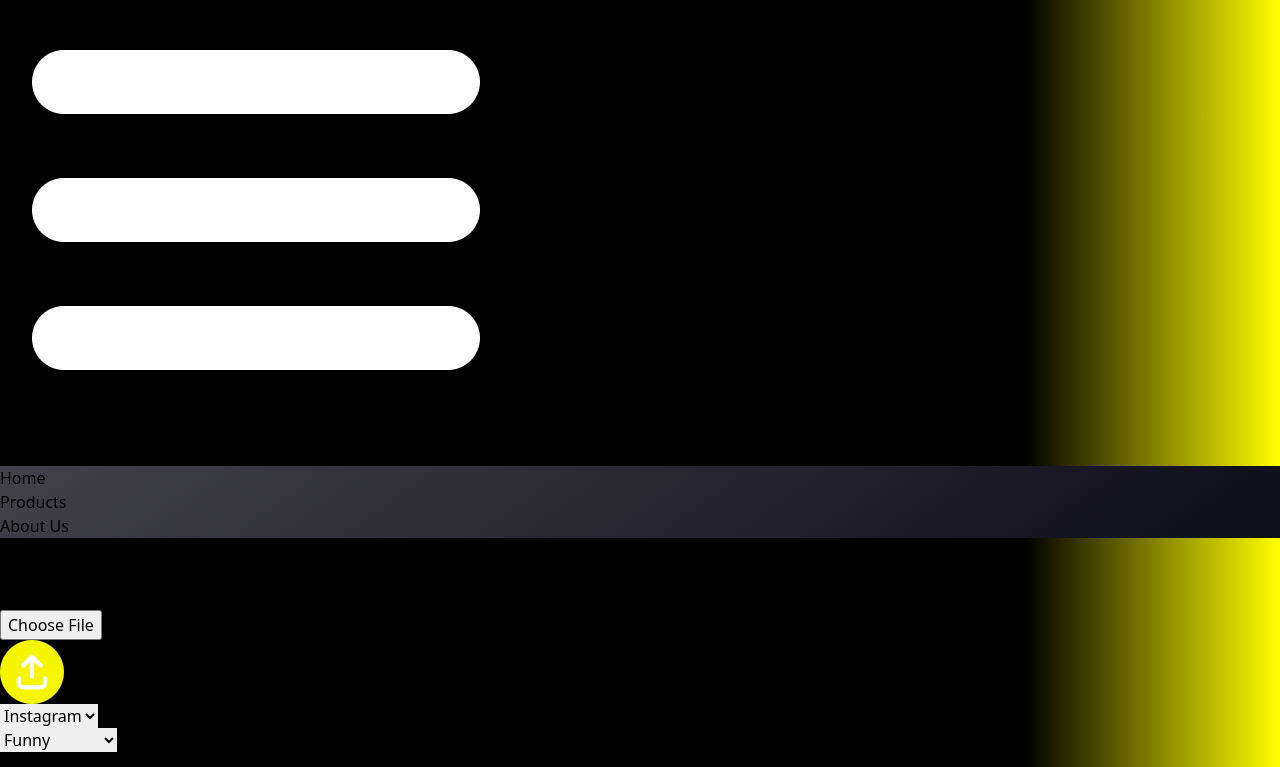
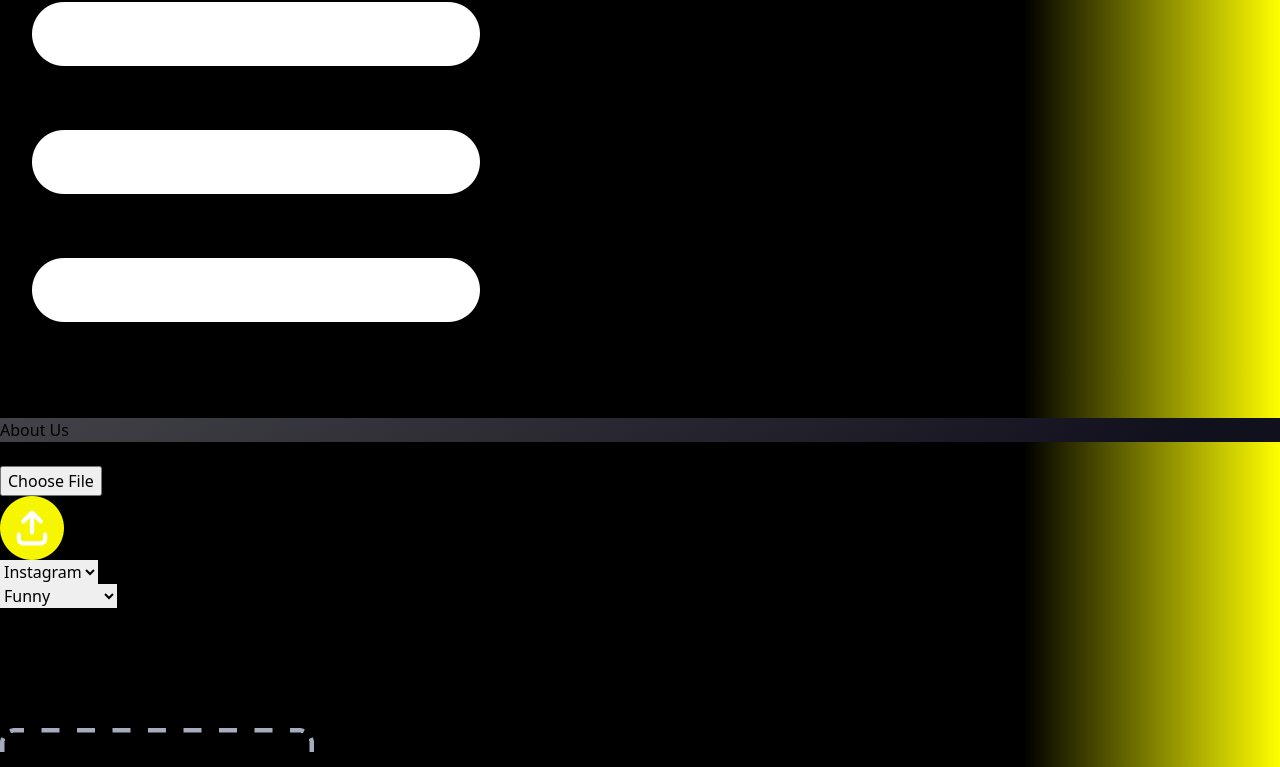
Before and after one commit to Mukul-Sharma-1998/image-caption-generation-frontend, a React (Vite) app: page / in a window 1280 px wide. Shown: the part 393-1160 px from the top of the page. Built offline with nearby package versions, Linux system fonts and the light colour scheme.

Commit message:
updated main page

```diff
--- a/package.json
+++ b/package.json
@@ -12,7 +12,8 @@
   "dependencies": {
     "react": "^18.2.0",
     "react-dom": "^18.2.0",
-    "react-hook-form": "^7.51.5"
+    "react-hook-form": "^7.51.5",
+    "react-type-animation": "^3.2.0"
   },
   "devDependencies": {
     "@types/react": "^18.2.66",
--- a/src/components/ImageUpload.jsx
+++ b/src/components/ImageUpload.jsx
@@ -1,7 +1,8 @@
 import { React, useState } from 'react'
 import { useForm } from 'react-hook-form'
-import { platforms, moods } from '../constants'
+import { platforms, moods, rightPannelContent } from '../constants'
 import upload from '../assets/upload.png'
+import { TypeAnimation } from 'react-type-animation';
 
 const ImageUpload = () => {
   const [platform, setPlatform] = useState("Instagram")
@@ -68,7 +69,14 @@
     <div>
       <div className='sm:flex justify-evenly'>
         <div className='sm:flex items-center sm:w-1/3 hidden'>
-          <h1 className='text-yellow-300 text-center font-bold p-4 text-[40px] opacity-50'>Up your <br/> social media <br/> game!</h1>
+          {/* <h1 className='text-yellow-300 text-center font-bold p-4 text-[40px] opacity-50'>Up your <br/> social media <br/> game!</h1> */}
+          <TypeAnimation className='text-yellow-300 text-center font-bold p-4 text-[40px] opacity-50'
+            sequence={rightPannelContent}
+            wrapper="span"
+            speed={10}
+            style={{ display: 'inline-block' }}
+            repeat={Infinity}
+          />
         </div>
         <form encType='multipart/form-data' onSubmit={handleSubmit(onSubmit)}
         className='flex flex-col items-center justify-start sm:m-10 m-5'
--- a/src/constants/index.js
+++ b/src/constants/index.js
@@ -1,12 +1,12 @@
 export const navLinks = [
-    {
-        id: "home",
-        title: "Home"
-    },
-    {
-        id: "products",
-        title: "Products"
-    },
+    // {
+    //     id: "home",
+    //     title: "Home"
+    // },
+    // {
+    //     id: "products",
+    //     title: "Products"
+    // },
     {
         id: "aboutUs",
         title: "About Us"
@@ -65,3 +65,14 @@
     "Exciting",
     "Adventurous"
 ];
+
+export const rightPannelContent = [
+    "Boost your reach with expertly crafted hashtags!",
+    1000,
+    "Create compelling captions tailored to your content!",
+    1000,
+    "Maximize your visibility with the perfect blend of hashtags!",
+    1000,
+    "Craft customized captions that captivate your audience!",
+    1000
+]
```
Also changed, not shown: 1 other file (tests, documents, lock files or other folders).
